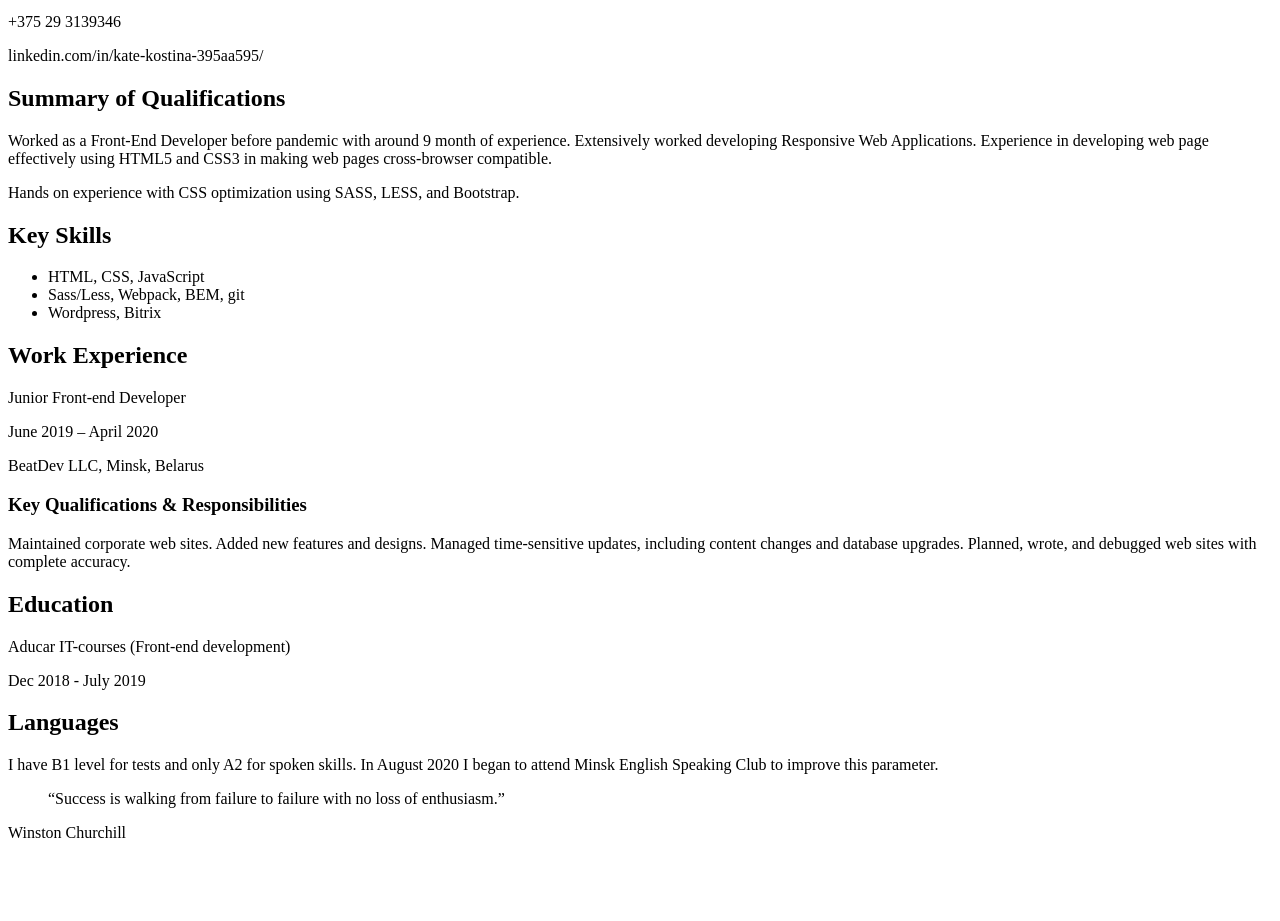
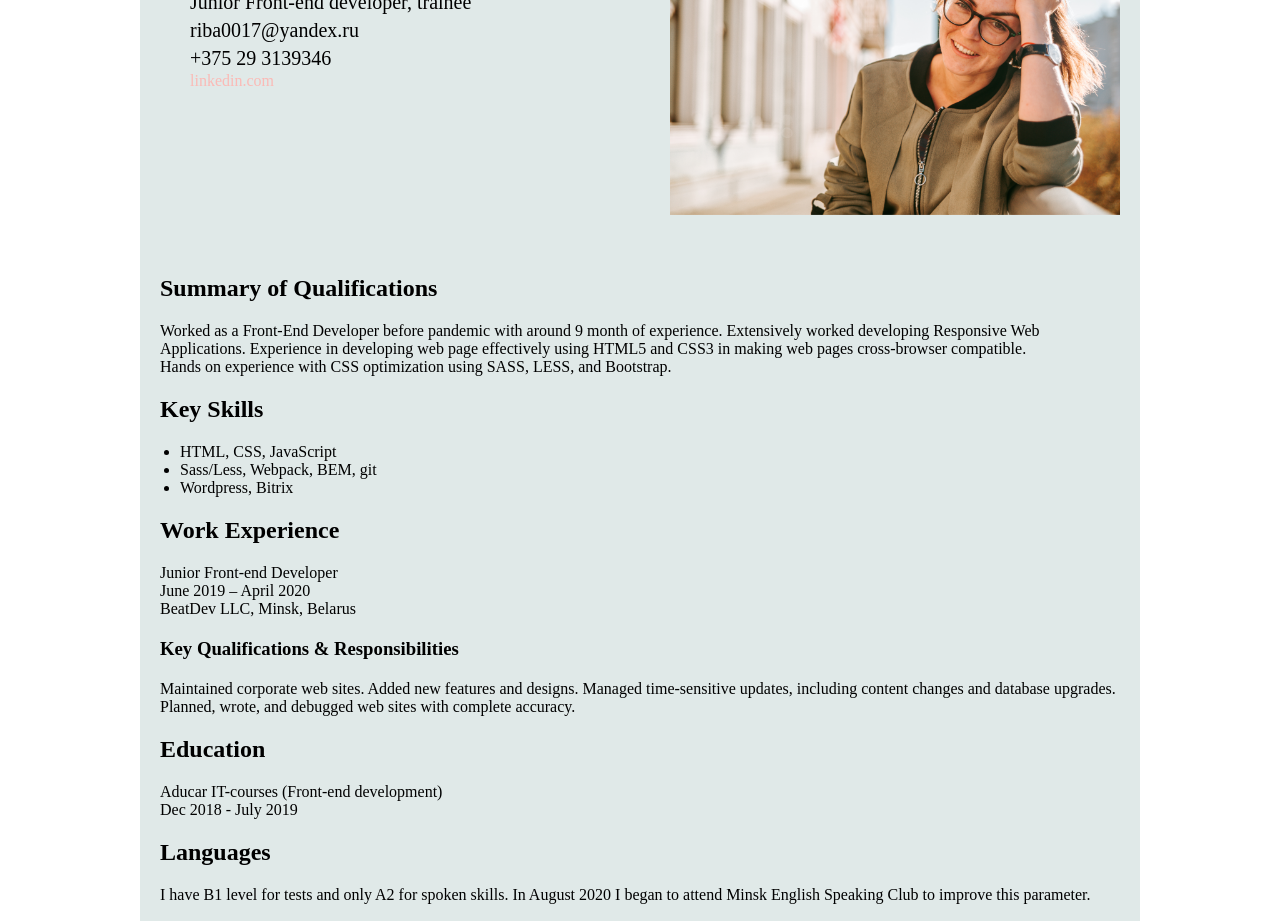
Before and after one commit to Riba0017/rsschool-cv, a plain HTML site: page index.html in a window 1280 px wide. Shown: the part 122-1043 px from the top of the page. Before the commit the page ends 972 px from the top, so only its background shows below. Drawn offline with Linux system fonts and the light colour scheme.

Commit message:
feat: add styles to page

```diff
--- a/assets/style.css
+++ b/assets/style.css
@@ -0,0 +1,72 @@
+
+* {
+    margin: 0;
+    padding: 0;
+    box-sizing: border-box;
+}
+
+.header,
+.main,
+.footer {
+    max-width: 1000px;
+    margin: 0 auto;
+    padding: 20px;
+    background-color: rgba(127, 164, 157, 0.24);
+}
+
+.footer {
+    padding: 35px;
+    text-align: center;
+    background-color: rgba(255, 178, 173, 0.85);
+}
+
+.header {
+    display: flex;
+    flex-flow: row wrap;
+    justify-content: space-between;
+    align-items: flex-start;
+}
+
+.header__block {
+    margin: 30px;
+}
+
+.header__title {
+    font-size: 40px;
+    line-height: 60px;
+}
+
+.header__text {
+    font-size: 20px;
+    line-height: 28px;
+}
+
+.header__link {
+    display: block;
+    color: rgba(255, 178, 173, 0.85);
+    text-decoration: none;
+    transition: color ease 1s 0s;
+}
+
+.header__link:hover {
+    color: deeppink;
+}
+
+.header__image {
+    width: 100%;
+    max-width: 450px;
+}
+
+.section__title {
+    margin: 20px 0;
+}
+
+.section__list {
+    padding-left: 20px;
+}
+
+.blockquote {
+    margin-bottom: 10px;
+    text-align: center;
+    font: italic 21px/31px sans-serif;
+}
--- a/index.html
+++ b/index.html
@@ -15,11 +15,11 @@
             <p class="header__text">Junior Front-end developer, trainee</p>
             <p class="header__text">riba0017@yandex.ru</p>
             <p class="header__text">+375 29 3139346</p>
-            <p class="header__text">linkedin.com/in/kate-kostina-395aa595/</p>
+            <a class="header__link" href="https://www.linkedin.com/in/kate-kostina-395aa595/" target="_blank">linkedin.com</a>
         </div>
-        <div class="header__block"></div>
+        <img class="header__image" src="assets/my_photo.png" alt="my photo">
     </header>
-    <main>
+    <main class="main">
         <section class="section">
             <h2 class="section__title">Summary of Qualifications</h2>
             <p class="section__text">Worked as a Front-End Developer before pandemic with around 9 month of experience.
@@ -41,7 +41,7 @@
             <p class="section__text">Junior Front-end Developer</p>
             <p class="section__text">June 2019 – April 2020</p>
             <p class="section__text">BeatDev LLC, Minsk, Belarus</p>
-            <h3 class="section__subtitle">Key Qualifications & Responsibilities</h3>
+            <h3 class="section__title">Key Qualifications & Responsibilities</h3>
             <p class="section__text">Maintained corporate web sites. Added new features and designs.
                 Managed time-sensitive updates, including content changes and database upgrades.
                 Planned, wrote, and debugged web sites with complete accuracy.</p>
@@ -57,8 +57,8 @@
                 In August 2020 I began to attend Minsk English Speaking Club to improve this parameter.</p>
         </section>
     </main>
-    <footer>
-        <blockquote>“Success is walking from failure to failure with no loss of enthusiasm.”</blockquote>
+    <footer class="footer">
+        <blockquote class="blockquote">“Success is walking from failure to failure with no loss of enthusiasm.”</blockquote>
         <span class="blockquote__author">Winston Churchill</span>
     </footer>
 </body>
```
Also changed, not shown: assets/my_photo.png (added).
